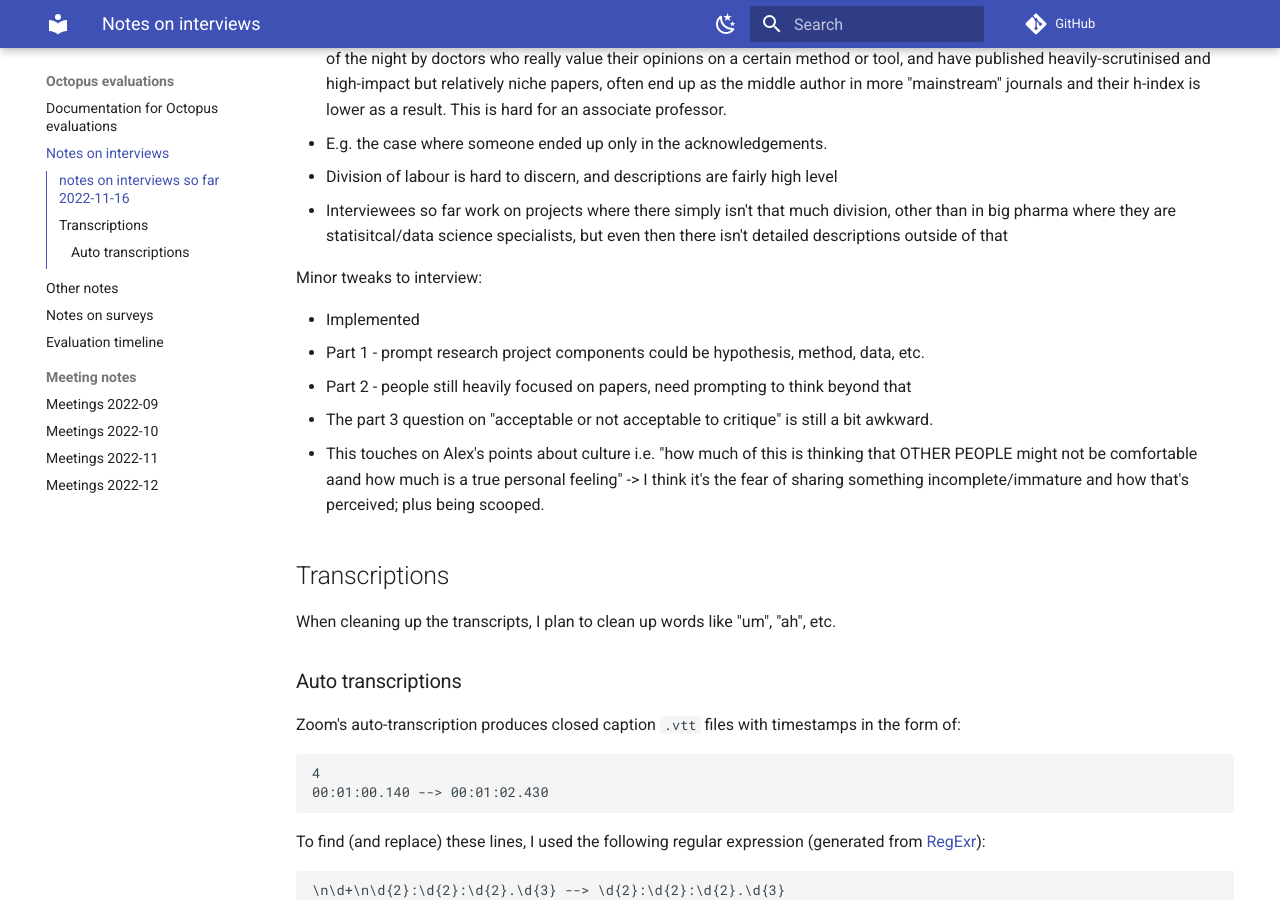
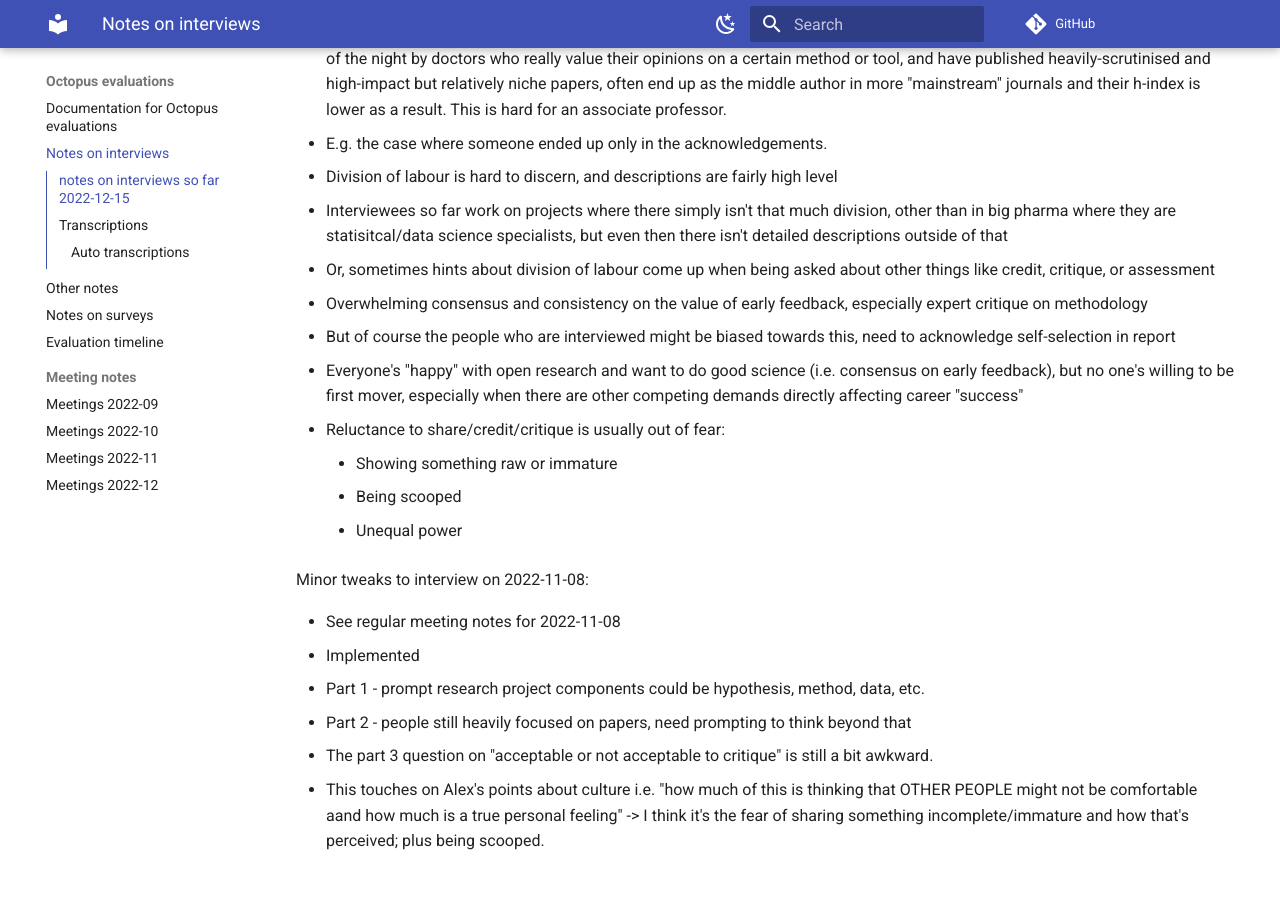
Before and after one commit to penyuan/octopus-bristol-docs, an MkDocs documentation site: the page built from docs/interview-notes.md, in a window 1280 px wide and 900 px high, scrolled down 927 px. Built offline with MkDocs 1.6.1 and Material for MkDocs 9.7.7, drawn with Linux system fonts in a browser that asks for light colours; comment, search, counter and statistics services are not loaded; some of the changed text lies outside the part shown.

Commit message:
Flesh out interview learnings as of 2022-12-15

```diff
--- a/docs/interview-notes.md
+++ b/docs/interview-notes.md
@@ -1,6 +1,6 @@
 # Notes on interviews
 
-## notes on interviews so far 2022-11-16
+## notes on interviews so far 2022-12-15
 
 Some takeaways from the five real interviews so far plus three practice interviews:
 
@@ -22,9 +22,18 @@ Some takeaways from the five real interviews so far plus three practice intervie
   * E.g. the case where someone ended up only in the acknowledgements.
 * Division of labour is hard to discern, and descriptions are fairly high level
   * Interviewees so far work on projects where there simply isn't that much division, other than in big pharma where they are statisitcal/data science specialists, but even then there isn't detailed descriptions outside of that
+  * Or, sometimes hints about division of labour come up when being asked about other things like credit, critique, or assessment
+* Overwhelming consensus and consistency on the value of early feedback, especially expert critique on methodology
+  * But of course the people who are interviewed might be biased towards this, need to acknowledge self-selection in report
+* Everyone's "happy" with open research and want to do good science (i.e. consensus on early feedback), but no one's willing to be first mover, especially when there are other competing demands directly affecting career "success"
+  * Reluctance to share/credit/critique is usually out of fear:
+    * Showing something raw or immature
+    * Being scooped
+    * Unequal power
 
-Minor tweaks to interview:
+Minor tweaks to interview on 2022-11-08:
 
+* See regular meeting notes for 2022-11-08
 * Implemented
   * Part 1 - prompt research project components could be hypothesis, method, data, etc.
   * Part 2 - people still heavily focused on papers, need prompting to think beyond that
```
